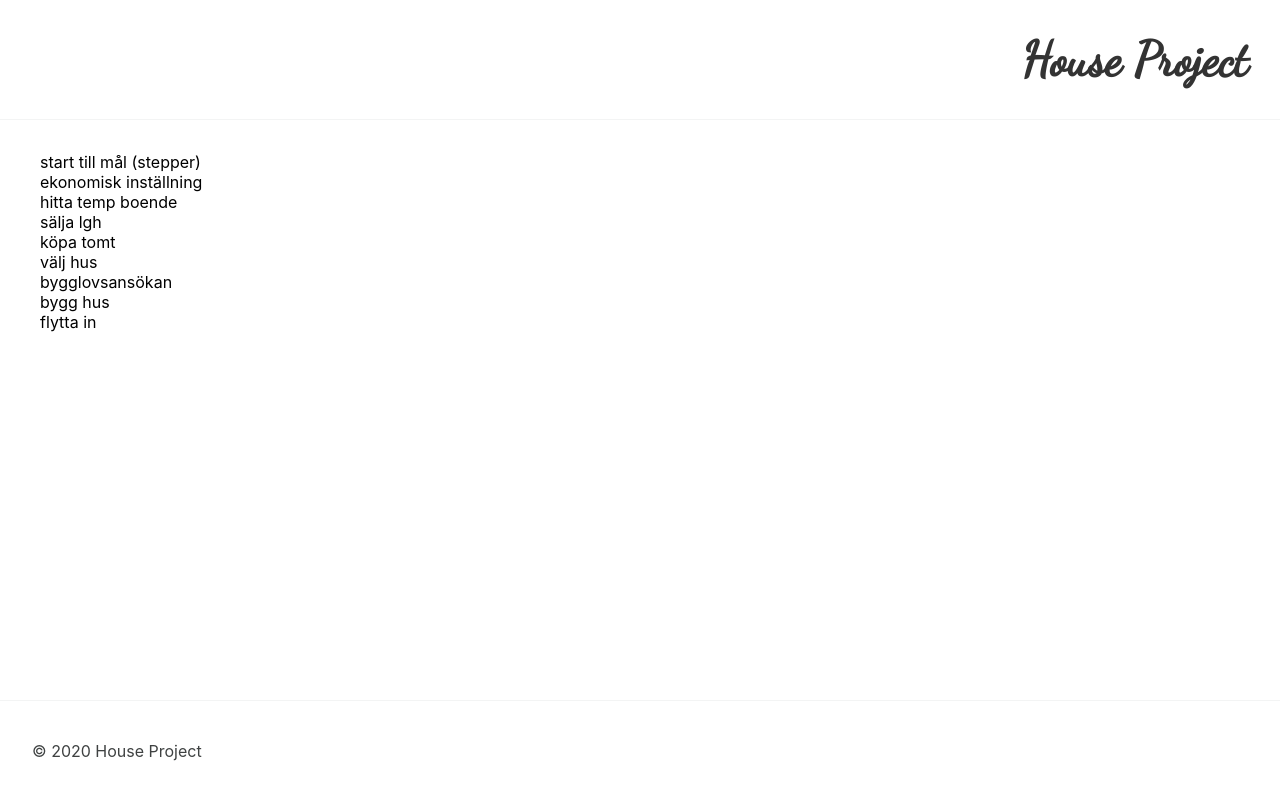
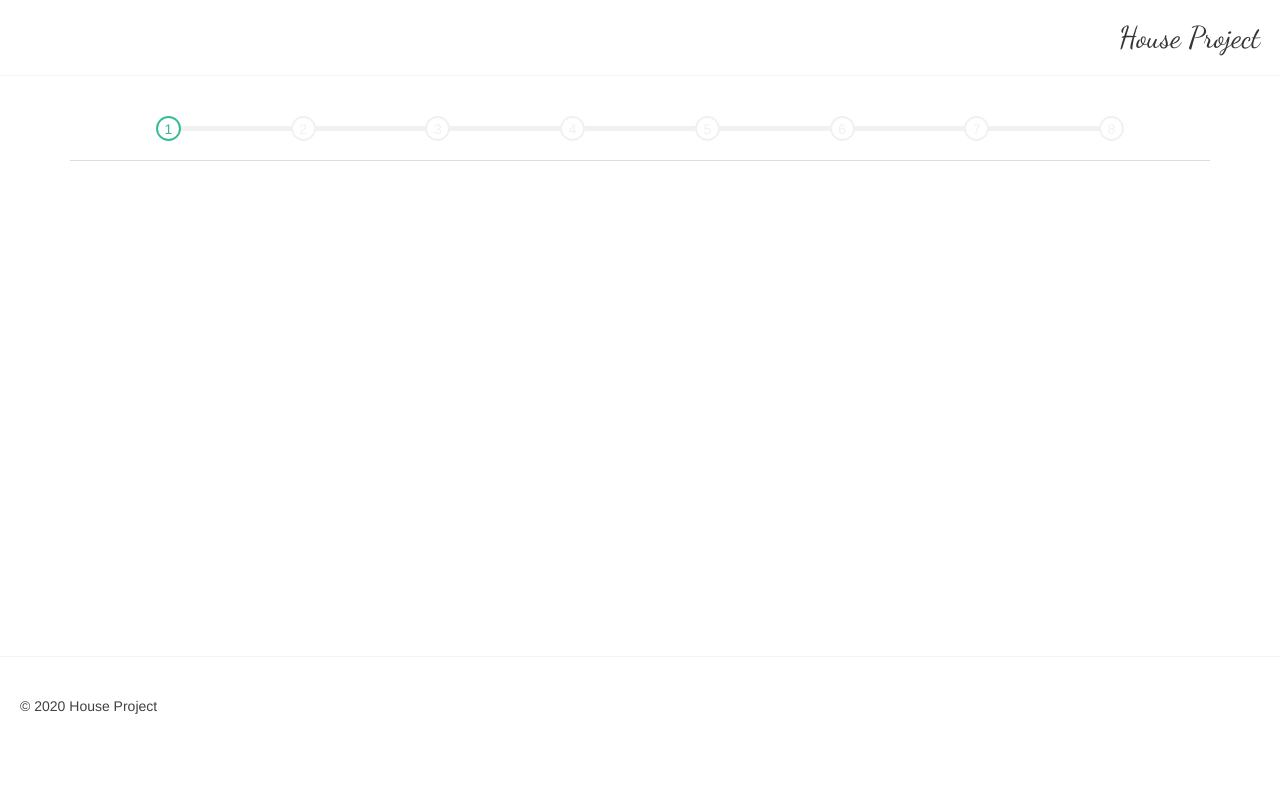
Before and after one commit to JennieWndSolution/Wndsolution, a Next.js app: page /process in a window 1280 px wide. Built offline with nearby package versions, Linux system fonts and the light colour scheme.

Commit message:
added stepper

```diff
--- a/components/layout.tsx
+++ b/components/layout.tsx
@@ -26,6 +26,9 @@ function Layout({ children }) {
     setvisibleMenu(!visibleMenu);
   };
 
+  const d = new Date();
+  const year = d.getFullYear();
+
   return (
     <>
       <Head>
@@ -39,6 +42,12 @@ function Layout({ children }) {
         <link
           rel="stylesheet"
           href="https://fonts.googleapis.com/css2?family=Dancing+Script&display=swap"
+        ></link>
+        <link
+          rel="stylesheet"
+          href="https://maxcdn.bootstrapcdn.com/bootstrap/3.3.7/css/bootstrap.min.css"
+          integrity="sha384-BVYiiSIFeK1dGmJRAkycuHAHRg32OmUcww7on3RYdg4Va+PmSTsz/K68vbdEjh4u"
+          crossOrigin="anonymous"
         ></link>
       </Head>
 
@@ -78,7 +87,7 @@ function Layout({ children }) {
         <div className={styles.main}>{children}</div>
       </main>
 
-      <footer className={styles.footer}>© 2020 House Project</footer>
+      <footer className={styles.footer}>© {year} House Project</footer>
       <script
         src="https://kit.fontawesome.com/f3d6559d6e.js"
         crossOrigin="anonymous"
--- /dev/null
+++ b/components/stepper.tsx
@@ -0,0 +1,43 @@
+import { Fragment } from "react";
+import "../styles/Home.module.scss";
+
+export interface IStepper {
+  name: string;
+  active: boolean;
+  id: string;
+  heading: string;
+}
+
+export const Stepper = ({ items }) => {
+  console.log(items);
+
+  return (
+    <div className="container">
+      <div className="stepper">
+        <ul className="nav nav-tabs" role="tablist">
+          {items.map((item: IStepper, id) => {
+            return (
+              <Fragment key={`${item.id}-${id}`}>
+                <li
+                  role="presentation"
+                  className={`${item.active ? "active" : "disabled"}`}
+                >
+                  <a
+                    className="persistant-disabled"
+                    href={`${item.id}`}
+                    data-toggle="tab"
+                    aria-controls={`${item.id}`}
+                    role="tab"
+                    title="Step 1"
+                  >
+                    <span className="round-tab">{id + 1}</span>
+                  </a>
+                </li>
+              </Fragment>
+            );
+          })}
+        </ul>
+      </div>
+    </div>
+  );
+};
--- a/pages/index.tsx
+++ b/pages/index.tsx
@@ -1,10 +1,10 @@
-import styles from "../styles/Home.module.scss";
+import "../styles/Home.module.scss";
 
 export default function Home() {
   return (
     <>
       <img
-        className={styles.homePage}
+        className="homePage"
         src="https://i.pinimg.com/originals/27/02/48/2702489cfb0b9f8aec2f827ae461f528.jpg"
         alt=""
       />
--- a/pages/process.tsx
+++ b/pages/process.tsx
@@ -1,17 +1,56 @@
-import styles from "../styles/Home.module.scss";
+import "../styles/Home.module.scss";
+import { IStepper, Stepper } from "../components/stepper";
 
 function Process() {
+  const processItems: IStepper[] = [
+    {
+      name: "Ekonomisk inställning",
+      active: true,
+      id: "position",
+      heading: "sdfsf",
+    },
+    {
+      name: "Hitta temp boende",
+      active: false,
+      id: "temp",
+      heading: "Sthlm bostadskö",
+    },
+    {
+      name: "Sälja lgh",
+      active: false,
+      id: "selling",
+      heading: "Mäklare, lägsta accepterade bud",
+    },
+    {
+      name: "Köpa tomt",
+      active: false,
+      id: "buying",
+      heading: "Vilka områden finns",
+    },
+    {
+      name: "Välj hus",
+      active: false,
+      id: "picking",
+      heading: "Vilka hus är intressanta",
+    },
+    {
+      name: "Bygglovsansökan",
+      active: false,
+      id: "permitt",
+      heading: "Är ansökan inskickad",
+    },
+    { name: "Bygg hus", active: false, id: "building", heading: "Bugger" },
+    {
+      name: "Flytta in",
+      active: false,
+      id: "moving",
+      heading: "Fylttar vi in",
+    },
+  ];
+
   return (
     <div>
-      start till mål (stepper)
-      <div>ekonomisk inställning</div>
-      <div>hitta temp boende</div>
-      <div>sälja lgh</div>
-      <div>köpa tomt</div>
-      <div>välj hus</div>
-      <div>bygglovsansökan</div>
-      <div>bygg hus</div>
-      <div>flytta in</div>
+      <Stepper items={processItems}></Stepper>
     </div>
   );
 }
--- a/styles/globals.scss
+++ b/styles/globals.scss
@@ -70,3 +70,132 @@ a {
     }
   }
 }
+
+.stepper {
+  .nav-tabs {
+      position: relative;
+      display: flex;
+      justify-content: space-evenly;
+  }
+  .nav-tabs > li {
+      width: 10%;
+      position: relative;
+
+      &:after {
+          content: '';
+          position: absolute;
+          background: #f1f1f1;
+          display: block;
+          width: 100%;
+          height: 5px;
+          top: 30px;
+          left: 59%;
+          z-index: 1;
+      }
+      &.completed {
+          &::after {
+              background: #34bc9b;
+          }
+      }
+      &:last-child {
+          &::after {
+              background: transparent;
+          }
+      }
+      &.active:last-child {
+          .round-tab {
+              background: #34bc9b;
+              &::after {
+                  content: '✔';
+                  color: #fff;
+                  position: absolute;
+                  left: 0;
+                  right: 0;
+                  margin: 0 auto;
+                  top: 0;
+                  display: block;
+              }
+          }
+      }
+  }
+  .nav-tabs [data-toggle='tab'] {
+      width: 25px;
+      height: 25px;
+      margin: 20px auto;
+      border-radius: 100%;
+      border: none;
+      padding: 0;
+      color: #f1f1f1;
+  }
+  .nav-tabs [data-toggle='tab']:hover {
+      background: transparent;
+      border: none;
+  }
+  .nav-tabs > .active > [data-toggle='tab'], .nav-tabs > .active > [data-toggle='tab']:hover, .nav-tabs > .active > [data-toggle='tab']:focus {
+      color: #34bc9b;
+      cursor: default;
+      border: none;
+  }
+  .tab-pane {
+      position: relative;
+      padding-top: 50px;
+  }
+  .round-tab {
+      width: 25px;
+      height: 25px;
+      line-height: 22px;
+      display: inline-block;
+      border-radius: 25px;
+      background: #fff;
+      border: 2px solid #34bc9b;
+      color: #34bc9b;
+      z-index: 2;
+      position: absolute;
+      left: 0;
+      text-align: center;
+      font-size: 14px;
+
+  }
+  .completed .round-tab{
+    background: #34bc9b;
+    &::after {
+      content: '✔';
+      color: #fff;
+      position: absolute;
+      left: 0;
+      right: 0;
+      margin: 0 auto;
+      top: 0;
+      display: block;
+      }
+  }
+  .active .round-tab {
+      background: #fff;
+      border: 2px solid #34bc9b;
+      &:hover {
+          background: #fff;
+          border: 2px solid #34bc9b;
+      }
+      &::after {
+          display: none;
+      }
+  }
+  .disabled .round-tab {
+      background: #fff;
+      color: #f1f1f1;
+      border-color: #f1f1f1;
+      &:hover {
+          color: #4dd3b6;
+          border: 2px solid #a6dfd3;
+      }
+      &::after {
+          display: none;
+      }
+  }
+}
+
+@media (min-width: 1200px) {
+  .container {
+    width: 100%;
+  }
+}
```
Also changed, not shown: 1 other file (tests, documents, lock files or other folders).
